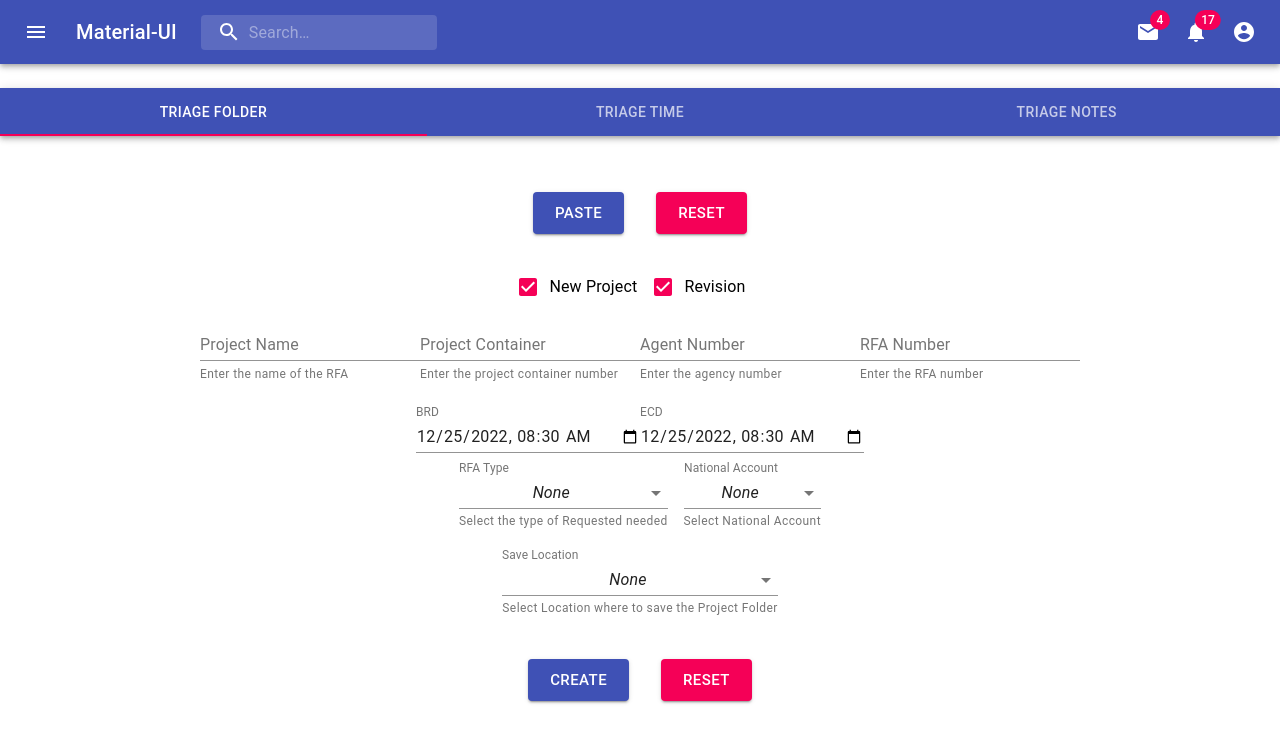
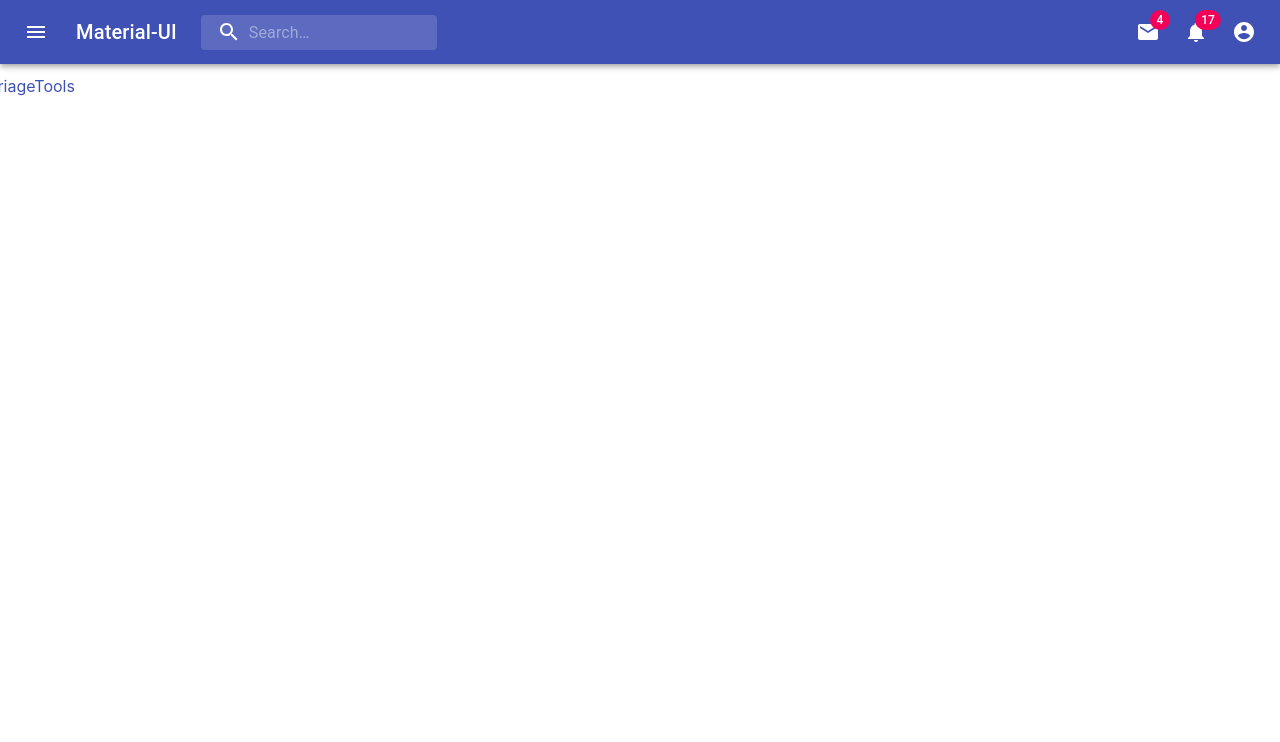
Before and after one commit to rogercerpa/The-DAS-Team-ToolSet, a React (Create React App) app in the folder das-tools/: page / in a window 1280 px wide. Shown: the top 742 px of the page. Built offline with nearby package versions, Linux system fonts and the light colour scheme.

Commit message:
deleted the next js folder. updated the home page, more to come

```diff
--- a/das-tools/src/App.js
+++ b/das-tools/src/App.js
@@ -1,8 +1,8 @@
 import React from 'react';
 import './App.css';
 import MainHeader from "./components/MainHeader/MainHeader"
-import TriageHeader from "./components/MainContent/TriageTool/TriageHeader/TriageHeader"
 import Grid from '@material-ui/core/Grid';
+import HomePage from "./components/MainContent/HomePage/HomePage"
 
 
 
@@ -13,7 +13,7 @@ function App() {
       <div className="App">
       <Grid container spacing={3}>
         <Grid item xs={12}><MainHeader/></Grid>
-        <Grid item xs={12}><TriageHeader/></Grid>
+        <HomePage/>
       </Grid>
       </div>
 
--- /dev/null
+++ b/das-tools/src/components/MainContent/HomePage/HomePage.jsx
@@ -0,0 +1,16 @@
+import React from 'react'
+import Link from '@material-ui/core/Link';
+import TriageHeader from "../TriageTool/TriageHeader/TriageHeader"
+
+
+function HomePage() {
+
+    const preventDefault = (event) => event.preventDefault();
+    return (
+        <div>
+            <Link href={TriageHeader} onClick={preventDefault}>TriageTools</Link>
+        </div>
+    )
+}
+
+export default HomePage
```
